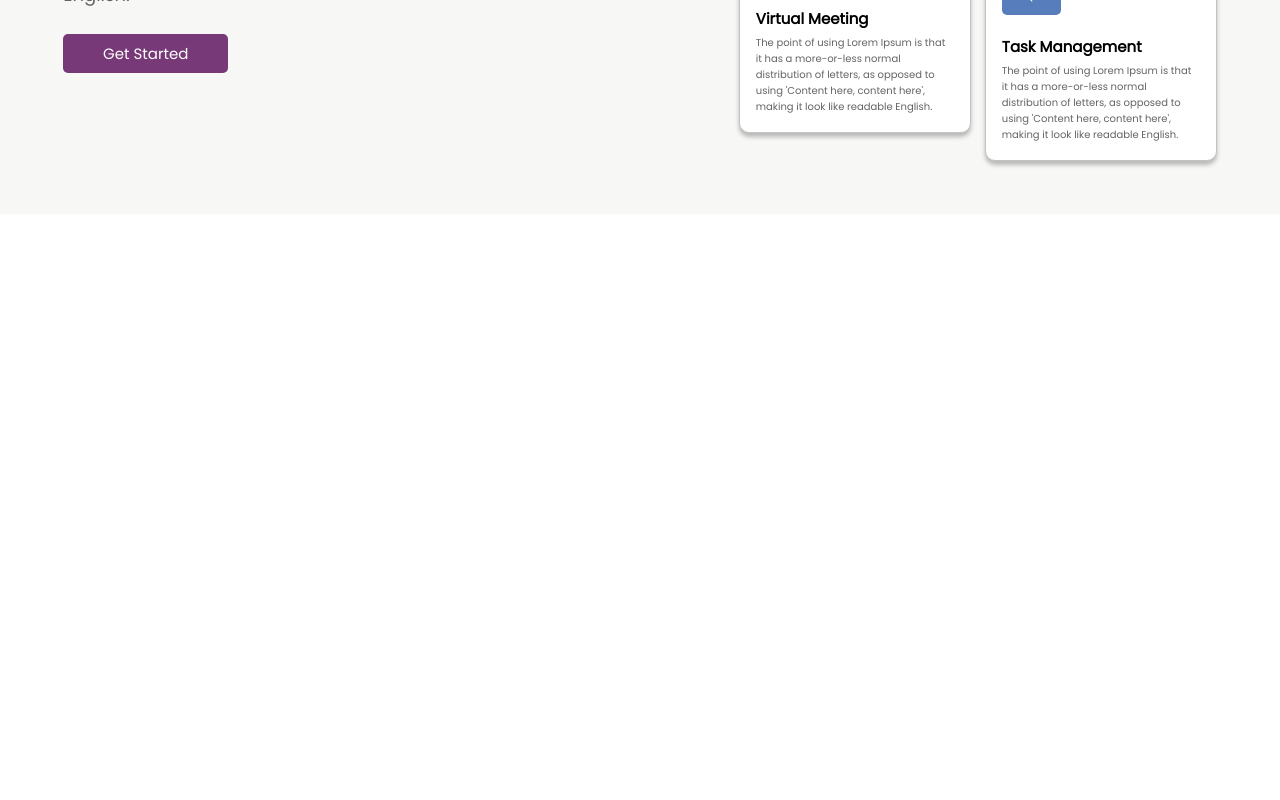
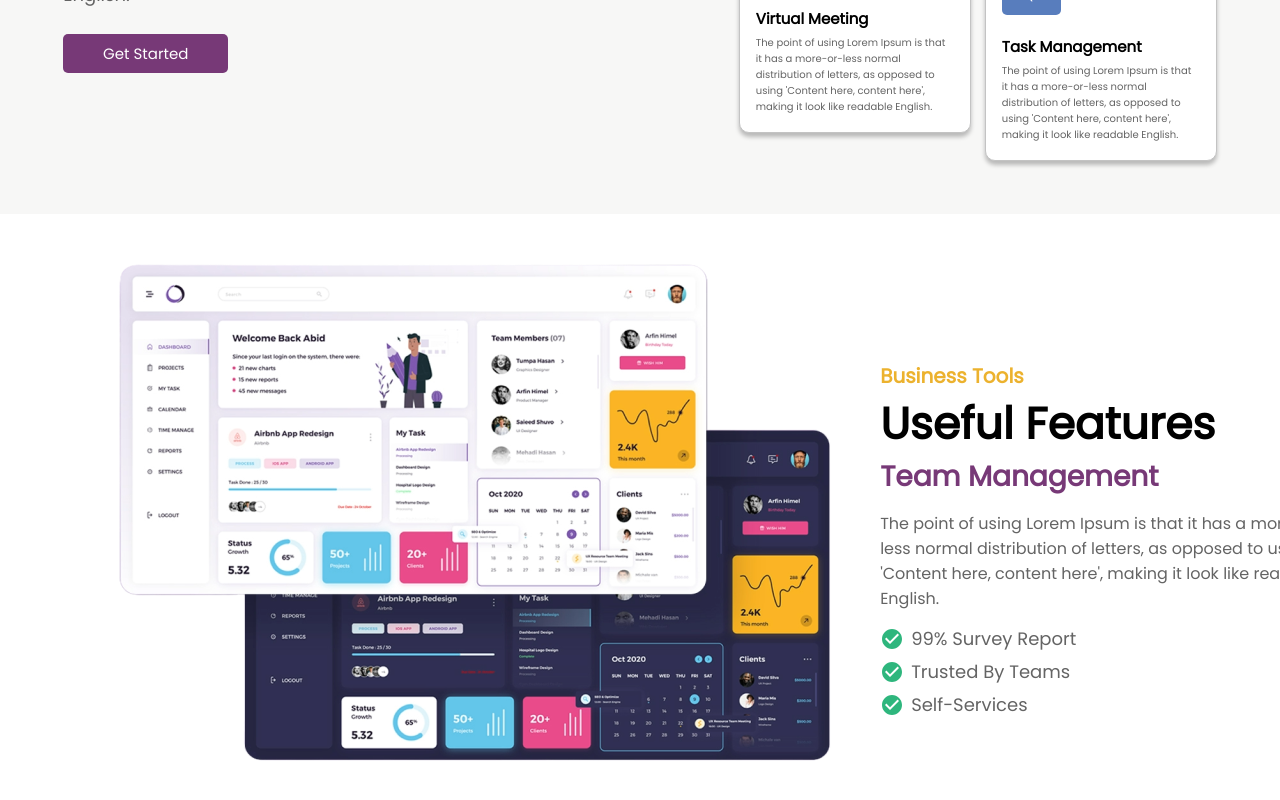
Before and after one commit to Ced-A21/TaskHub-Web, a React (Create React App) app: page / in a window 1280 px wide. Shown: the part 1630-2430 px from the top of the page. Before the commit the page ends 1844 px from the top, so only its background shows below. Built offline with nearby package versions, Linux system fonts and the light colour scheme.

Commit message:
Added Business Tools section

```diff
--- a/src/App.jsx
+++ b/src/App.jsx
@@ -4,6 +4,8 @@ import NavBar from "./components/navbar";
 import Hero from "./components/HeroSection";
 import Company from "./components/Companies"
 import Feature from "./components/Features";
+import BizTool from "./components/BusinessTools";
+
 
 function App() {
   return (
@@ -12,6 +14,7 @@ function App() {
         <Hero/>
         <Company/>
         <Feature/>
+        <BizTool/>
     </div>
   );
 }
--- a/src/App.module.css
+++ b/src/App.module.css
@@ -366,3 +366,17 @@ h2{
   align-items: center;
   justify-content: center;
 }
+
+.BizTools{
+  display:flex;
+  flex-direction:row;
+  min-width:1440px;
+  min-height:657px;
+  background-color:white;
+  align-items: center;
+  justify-content: center;
+}
+
+.BizToolLayout{
+  display:flex;
+}
--- /dev/null
+++ b/src/components/BusinessTools.jsx
@@ -0,0 +1,57 @@
+import styles from "../App.module.css"
+import BizLogo from "../images/BizTool.png"
+
+const BizTool = () => {
+    return(
+        <section className={styles.BizTools}>
+            <div className={styles.BizToolLogo} style={{marginBottom:56}}>
+                <img src={BizLogo} alt="Business Tool"/>
+            </div>
+            <div style={{backgroundColor:'white', marginLeft:42}}>
+                <h3 style={{color:'#ECB22E', fontFamily:'Poppins', fontSize:20}}>
+                    Business Tools
+                </h3>
+                <h1 style={{color:'black', fontSize:44, fontFamily:'Poppins'}}>
+                    Useful Features
+                </h1>
+                <h2 style={{color:'#773977', fontSize:28}}>
+                    Team Management
+                </h2>
+                <p style={{color:'#646464', fontFamily:'Poppins', marginTop:13}}>
+                    The point of using Lorem Ipsum is that it has a more-or-<br/>
+                    less normal distribution of letters, as opposed to using<br/>
+                    'Content here, content here', making it look like readable<br/>
+                    English.
+                </p>
+                <ul style={{display:'flex', flexDirection:"column", marginTop:14}}>
+                    <li style={{fontFamily:'Poppins', fontSize:18, color:'#646464', padding:0}}>
+                        <span style={{justifyContent:'center', alignItems:"center", marginRight:7, marginTop:2}}>
+                            <svg width="24" height="24" viewBox="0 0 24 24" fill="none" xmlns="http://www.w3.org/2000/svg">
+                            <path d="M12 2C6.5 2 2 6.5 2 12C2 17.5 6.5 22 12 22C17.5 22 22 17.5 22 12C22 6.5 17.5 2 12 2ZM10 17L5 12L6.41 10.59L10 14.17L17.59 6.58L19 8L10 17Z" fill="#2EB67D"/>
+                            </svg>
+                        </span>
+                        99% Survey Report
+                    </li>
+                    <li style={{fontFamily:'Poppins', fontSize:18, color:'#646464', padding:0}}>
+                        <span style={{justifyContent:'center', alignItems:"center", marginRight:7, marginTop:2}}>
+                            <svg width="24" height="24" viewBox="0 0 24 24" fill="none" xmlns="http://www.w3.org/2000/svg">
+                            <path d="M12 2C6.5 2 2 6.5 2 12C2 17.5 6.5 22 12 22C17.5 22 22 17.5 22 12C22 6.5 17.5 2 12 2ZM10 17L5 12L6.41 10.59L10 14.17L17.59 6.58L19 8L10 17Z" fill="#2EB67D"/>
+                            </svg>
+                        </span>
+                        Trusted By Teams
+                    </li>
+                    <li style={{fontFamily:'Poppins', fontSize:18, color:'#646464', padding:0}}>
+                        <span style={{justifyContent:'center', alignItems:"center", marginRight:7, marginTop:2}}>
+                            <svg width="24" height="24" viewBox="0 0 24 24" fill="none" xmlns="http://www.w3.org/2000/svg">
+                            <path d="M12 2C6.5 2 2 6.5 2 12C2 17.5 6.5 22 12 22C17.5 22 22 17.5 22 12C22 6.5 17.5 2 12 2ZM10 17L5 12L6.41 10.59L10 14.17L17.59 6.58L19 8L10 17Z" fill="#2EB67D"/>
+                            </svg>
+                        </span>
+                        Self-Services
+                    </li>
+                </ul>
+            </div>
+        </section>
+    )
+}
+
+export default BizTool;
```
Also changed, not shown: src/images/BizTool.png (added), src/images/mdi_tick-circle.svg (added).
